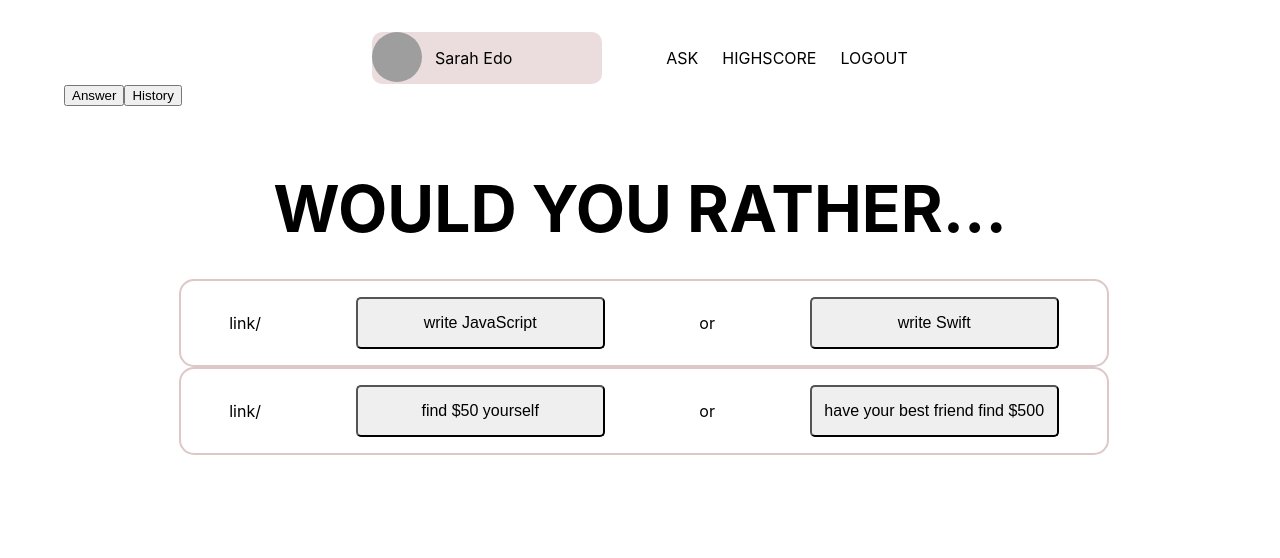
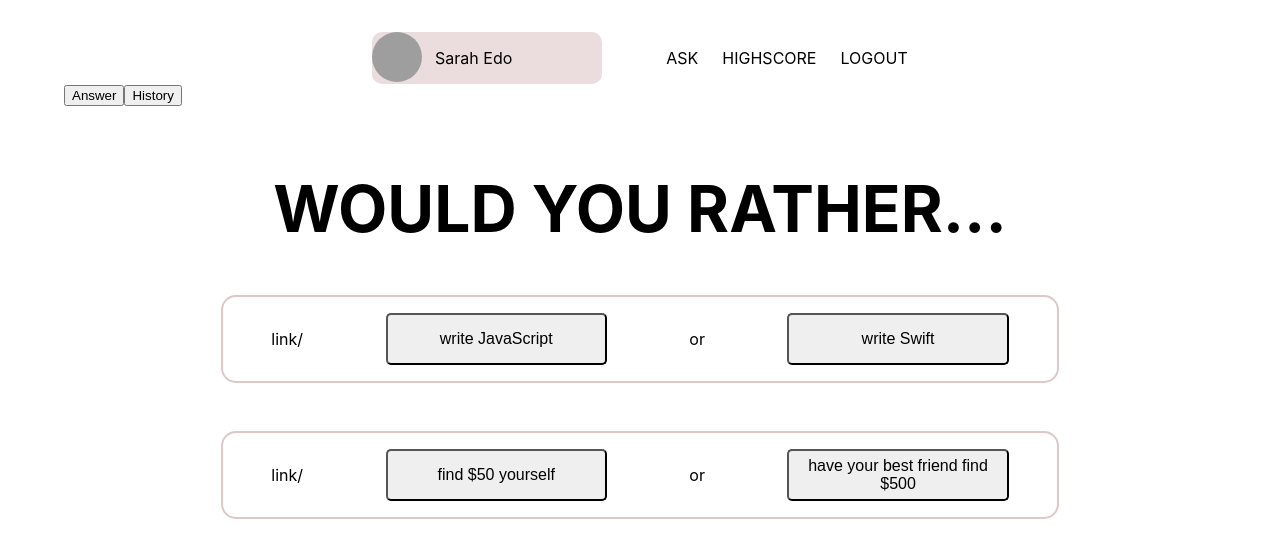
Before and after one commit to CamJulia/would-you-rather, a React (Create React App) app: page / in a window 1280 px wide. Both pictures are taken after a click on the button "Sarah Edo". Shown: the top 558 px of the page. Built offline with nearby package versions, Linux system fonts and the light colour scheme; grey boxes are pictures that could not be loaded.

Commit message:
style: change app styles

```diff
--- a/src/App.css
+++ b/src/App.css
@@ -8,6 +8,14 @@
   margin: 0 auto;
   display: flex;
   justify-content: center;
+}
+
+button {
+  cursor: pointer;
+}
+
+button:hover {
+  background-color: rgba(188, 143, 143, 0.459);
 }
 
 .navbar {
@@ -91,6 +99,10 @@ h2 {
   /* justify-content: space-evenly; */
 }
 
+.answer div {
+  margin-bottom: 2em;
+}
+
 .answerBtn {
   width: 30%;
   font-size: 1em;
@@ -112,8 +124,8 @@ h2 {
 }
 
 .flexContainer {
-  width: 90%;
-  margin: 0 auto;
+  width: 80%;
+  margin: 1em auto;
   padding: 1em 3em;
   display: flex;
   justify-content: space-between;
@@ -134,6 +146,25 @@ td,
 th {
   text-align: center;
   padding: 1em 0;
+}
+
+.dashboard {
+  width: 80%;
+  margin: 2em auto;
+  border: 2px solid rosybrown;
+  border-radius: 10px;
+}
+
+.dashboard-btns {
+  text-align: center;
+  margin-top: 1em;
+}
+
+.dashboard-btns button {
+  margin: 0 1em;
+  width: 20%;
+  height: 3em;
+  border-radius: 5px;
 }
 
 table,
```
